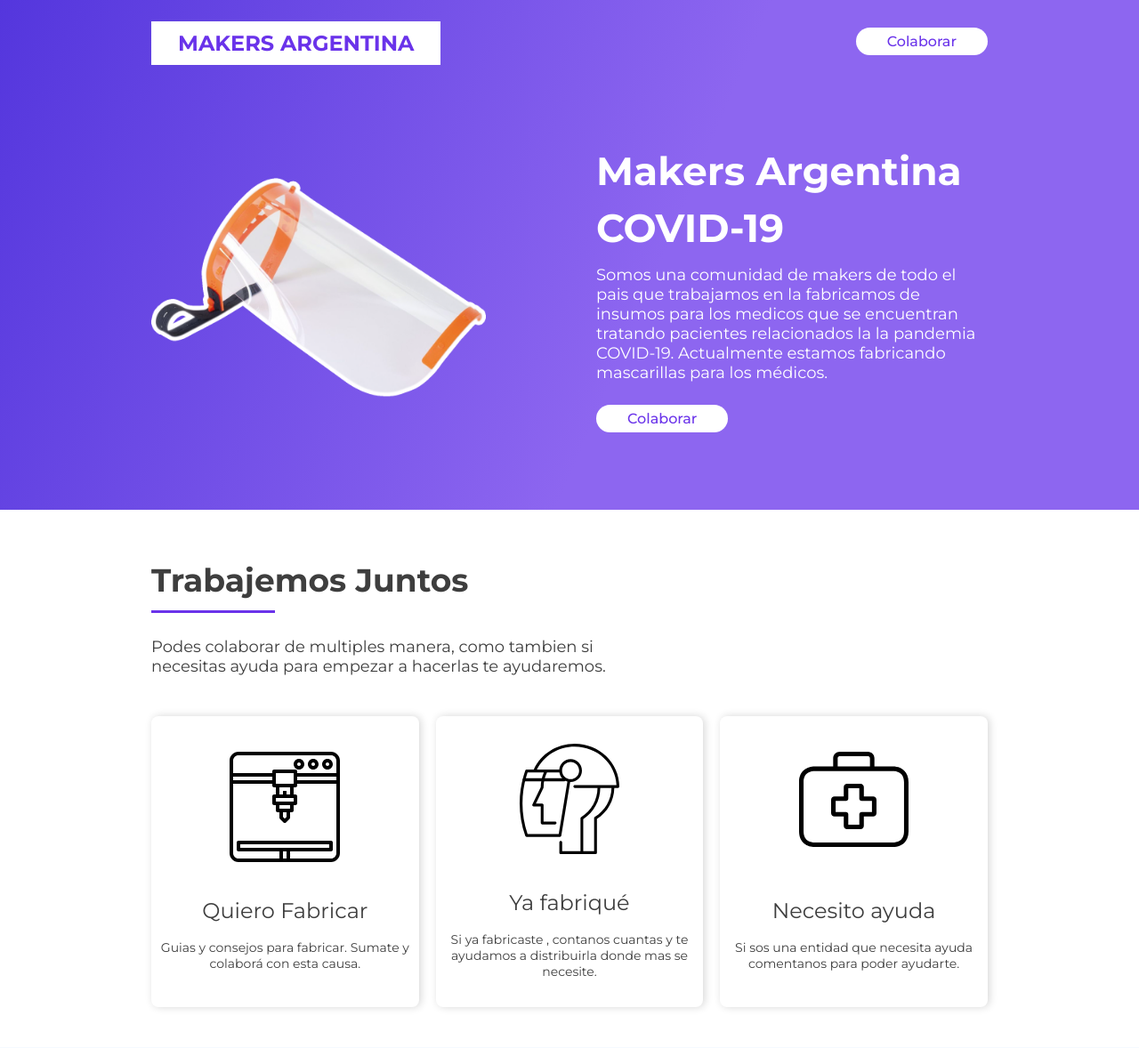
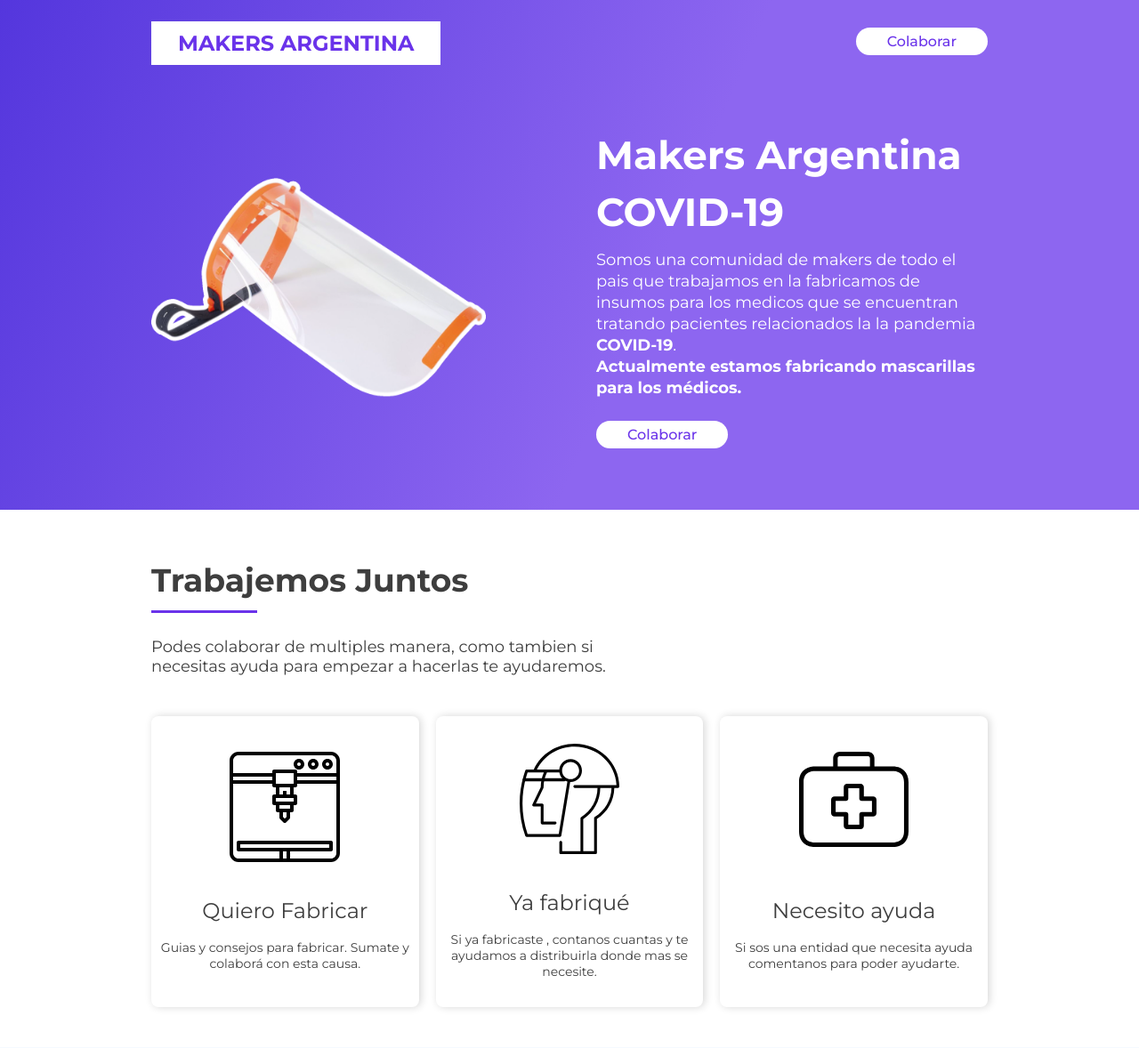
Before and after one commit to FabLabCordoba/covid19Page, a PHP site: page / in a window 1280 px wide. Shown: the top 1178 px of the page at 89% size. Run offline with PHP 8.4, Linux system fonts and the light colour scheme.

Commit message:
adjustments small

```diff
--- a/css/app.css
+++ b/css/app.css
@@ -88,15 +121,24 @@ html, body {
     padding: 10px 0;
     text-align: left;
     margin-bottom: 30px; }
+    @media (max-width: 767px) {
+      .section--title {
+        font-size: 1.5rem;
+        line-height: 2rem;
+        padding: 5px 0; } }
     .section--title--decorator {
       position: absolute;
       bottom: -3px;
-      width: 139px;
+      width: 119px;
       height: 3px;
       left: 0;
       background-color: #6a33ea; }
   .section--info {
     font-size: 1.125rem; }
+    @media (max-width: 767px) {
+      .section--info {
+        font-size: 0.875rem;
+        line-height: 1.125rem; } }
   .section--button {
     margin-top: 45px; }
 
@@ -190,16 +250,30 @@ html, body {
     line-height: 4rem;
     margin-bottom: 10px;
     font-weight: bold; }
+    @media (max-width: 767px) {
+      .hero--title {
+        font-size: 1.5rem;
+        line-height: 2rem;
+        margin-bottom: 10px;
+        font-weight: bold; } }
   .hero--text {
     font-size: 1.125rem;
-    font-weight: 1.5rem;
+    line-height: 1.5rem;
     margin-bottom: 25px; }
+    @media (max-width: 767px) {
+      .hero--text {
+        font-size: 0.875rem;
+        line-height: 1.125rem;
+        margin-bottom: 20px; } }
 
 .tiles {
   display: flex;
   justify-content: space-between;
   align-content: stretch;
   margin-bottom: 45px; }
+  @media (max-width: 767px) {
+    .tiles {
+      flex-direction: column; } }
 
 .tile {
   width: 32%;
--- a/index.html
+++ b/index.html
@@ -11,7 +11,7 @@
             <div class="container">
                 <div class="nav">
                     <div class="nav--logo">
-                        Makers Argentina
+                        M<span>akers Argentina</span>
                     </div>
                     <div class="nav--button">
                         <a href="colaborar.html" class="button button--white">Colaborar</a>
@@ -26,8 +26,8 @@
                             Makers Argentina COVID-19
                         </div>
                         <div class="hero--text">
-                            Somos una comunidad de makers de todo el pais que trabajamos en la fabricamos de insumos para los medicos que se encuentran tratando pacientes relacionados  la la pandemia COVID-19.
-                            Actualmente estamos fabricando mascarillas para los médicos.
+                            Somos una comunidad de makers de todo el pais que trabajamos en la fabricamos de insumos para los medicos que se encuentran tratando pacientes relacionados  la la pandemia <b>COVID-19</b>.</br>
+                            <b>Actualmente estamos fabricando mascarillas para los médicos.</b>
                         </div>
                         <a href="colaborar.html" class="button">Colaborar</a>
                     </div>
@@ -52,10 +52,10 @@
                         <div class="tile--img">
                             <img src="img/tiles/group-7.svg" />
                         </div>
+                        <div class="tile--text">
                             <div class="tile--title">
                                 Quiero Fabricar
                             </div>
-                        <div class="tile--text">
                             Guias y consejos para fabricar.
                             Sumate y colaborá con esta causa.
                         </div>
@@ -64,10 +64,10 @@
                         <div class="tile--img">
                             <img src="img/tiles/group-3.svg" />
                         </div>
+                        <div class="tile--text">
                             <div class="tile--title">
                                 Ya fabriqué
                             </div>
-                        <div class="tile--text">
                             Si ya fabricaste , contanos cuantas
                             y te ayudamos a distribuirla donde mas se necesite.
                         </div>
@@ -76,10 +76,10 @@
                         <div class="tile--img">
                             <img src="img/tiles/first-aid-kit.svg" />
                         </div>
+                        <div class="tile--text">
                             <div class="tile--title">
                                 Necesito ayuda
                             </div>
-                        <div class="tile--text">
                             Si  sos una entidad que necesita ayuda comentanos para poder ayudarte.
                         </div>
                     </a>
@@ -126,7 +126,7 @@
                     <img src="img/banner/hands.svg" />
                 </div>
                 <div class="banner--big--title">
-                    COLABORÁ CON NOSOTROS
+                    COLABORÁ CON <br/> NOSOTROS
                 </div>
             </div>
         </div>
@@ -202,7 +202,7 @@
                     <img src="img/banner/instagram.svg" />
                 </div>
                 <div class="banner--small--title">
-                    //COVID19_MKRSARG
+                    /COVID19_MKRSARG
                 </div>
             </a>
             <a href="#" class="banner--small">
--- a/sass/components/hero.scss
+++ b/sass/components/hero.scss
@@ -4,11 +4,19 @@
     align-items: center;
     height: rem-calc(500);
     justify-content: space-between;
+    @include at-small {
+        height: auto;
+        padding: 10px 0 25px;
+    }
+
     &--img {
         width: 40%;
         img {
             width: 100%;
             max-height: 247px;
+        }
+        @include at-small {
+            display: none;
         }
     }
     &--info {
@@ -20,11 +28,22 @@
         line-height: rem-calc(64);
         margin-bottom: 10px;
         font-weight: bold;
+        @include at-small {
+            font-size: rem-calc(24);
+            line-height: rem-calc(32);
+            margin-bottom: 10px;
+            font-weight: bold;
+        }
     }
 
     &--text {
         font-size: rem-calc(18);
-        font-weight: rem-calc(24);
+        line-height: rem-calc(24);
         margin-bottom: 25px;
+        @include at-small {
+            font-size: rem-calc(14);
+            line-height: rem-calc(18);
+            margin-bottom: 20px;
+        }
     }
 }
--- a/sass/components/nav.scss
+++ b/sass/components/nav.scss
@@ -10,8 +10,17 @@
         color: $primary;
         font-weight: 700;
         font-size: rem-calc(24);
+        @include at-small() {
+            padding: rem-calc(10) rem-calc(18);
+            span {
+                display: none;
+            }
+        }
     }
     &--button {
+        @include at-small() {
+            display: none;
+        }
         margin-top: rem-calc(7);
     }
 }
--- a/sass/components/tiles.scss
+++ b/sass/components/tiles.scss
@@ -3,6 +3,9 @@
     justify-content: space-between;
     align-content: stretch;
     margin-bottom: 45px;
+    @include at-small {
+        flex-direction: column;
+    }
 }
 
 .tile {
@@ -18,6 +21,17 @@
     box-shadow: 2px 0 10px 0 rgba(0, 0, 0, 0.16);
     background-color: #ffffff;
     transition: all .1s ease-out;
+
+    @include at-small {
+        width: auto;
+        height: auto;
+        text-align: left;
+        padding: 20px 16px 20px 8px;
+        flex-direction: row;
+        align-items: center;
+        min-height: 97px;
+        margin-bottom: 32px;
+    }
     &:hover {
         box-shadow: 2px 0 20px 0 rgba(0, 0, 0, 0.16);
         transform: scale(1.02);
@@ -25,6 +39,12 @@
     &--img {
         height: 124px;
         margin-bottom: 40px;
+        @include at-small {
+            height: auto;
+            min-width: 64px;
+            max-width: 64px;
+            margin: 0 18px 0 0;
+        }
         img {
             max-width: 100%;
             max-height: 100%;
@@ -33,9 +53,18 @@
     &--title {
         font-size: rem-calc(24);
         margin-bottom: rem-calc(18);
+        @include at-small {
+            font-size: rem-calc(18);
+            line-height: rem-calc(24);
+            margin-bottom: rem-calc(10);
+        }
     }
 
     &--text {
         font-size: rem-calc(14);
+        @include at-small {
+            font-size: rem-calc(14);
+            line-height: rem-calc(18);
+        }
     }
 }
--- a/sass/layout.scss
+++ b/sass/layout.scss
@@ -23,14 +23,25 @@ html, body {
     background: linear-gradient(274deg, #8d66f0 100%, #5436dd);;
     display: flex;
     justify-content: center;
-    padding: rem-calc(24) 0;
+    padding: rem-calc(24);
     display: flex;
+    @include at-small {
+        flex-direction: column;
+        align-items: center;
+    }
     a {
         text-decoration: none;
     }
 
     &--big {
         display: flex;
+        br {
+            display: none;
+            @include at-small {
+                display: inline;
+            }
+        }
+
         &--icon {
             margin-right: 10px;
         }
@@ -39,18 +50,34 @@ html, body {
             line-height: rem-calc(48);
             font-size: rem-calc(36);
             font-weight: 500;
+            @include at-small {
+                font-size: rem-calc(24);
+                line-height: rem-calc(32);
+            }
         }
     }
     &--small {
         display: flex;
         margin: 0 20px;
+        @include at-small {
+            margin: 0 0 20px;
+            width: 320px;
+            text-align: left;
+        }
         &--icon {
             margin-right: 10px;
+            @include at-small {
+                margin-right: 20px;
+            }
         }
         &--title {
             color: white;
             font-size: rem-calc(18);
             font-weight: 700;
+            @include at-small {
+                font-size: rem-calc(16);
+                font-weight: 500;
+            }
         }
     }
 }
@@ -59,8 +86,16 @@ html, body {
     max-width: rem-calc(940);
     margin: 0 auto;
     padding: 0 rem-calc(42);
+
     &>.section {
         width: 60%;
+    }
+
+    @include at-small() {
+        padding: 0 rem-calc(32);
+        &>.section {
+            width: 100%;
+        }
     }
 }
 
@@ -91,6 +126,9 @@ html, body {
 .section {
     text-align: left;
     padding: 45px 0;
+    @include at-small {
+        padding: 32px 0;
+    }
     &_center {
         margin: 0 auto;
         text-align: center;
@@ -110,10 +148,15 @@ html, body {
         padding: 10px 0;
         text-align: left;
         margin-bottom: 30px;
+        @include at-small {
+            font-size: rem-calc(24);
+            line-height: rem-calc(32);
+            padding: 5px 0;
+        }
         &--decorator {
             position: absolute;
             bottom: -3px;
-            width: 139px;
+            width: 119px;
             height: 3px;
             left: 0;
             background-color: $primary;
@@ -122,6 +165,10 @@ html, body {
 
     &--info {
         font-size: rem-calc(18);
+        @include at-small {
+            font-size: rem-calc(14);
+            line-height: rem-calc(18);
+        }
     }
     &--button {
         margin-top: 45px;
@@ -139,6 +186,9 @@ html, body {
         font-weight: 500;
         color: $primary;
         font-size: rem-calc(18);
+        @include at-small {
+            width: 48%;
+        }
     }
 }
 
```
Also changed, not shown: other parts of css/app.css (+77 -1 lines). Lines whose indentation alone changed are shown as unchanged.
